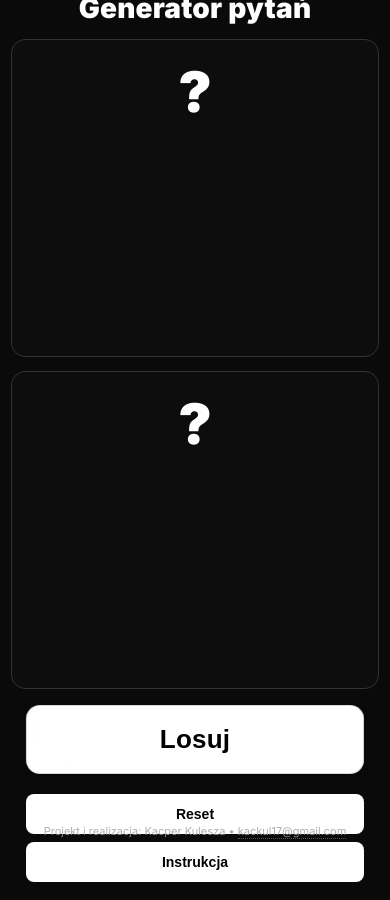
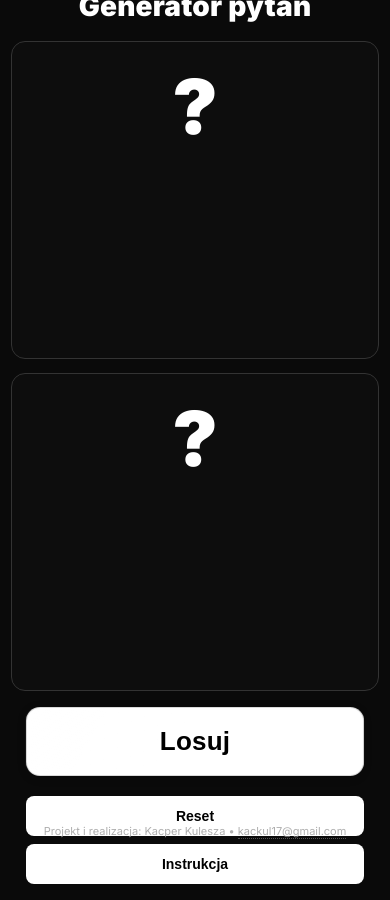
Before and after one commit to Sayukoo/generator-pytan-swps, a plain HTML site: page index.html in a window 390 px wide. Drawn offline with Linux system fonts and the light colour scheme.

Commit message:
Update styles.css

```diff
--- a/styles.css
+++ b/styles.css
@@ -209,9 +209,9 @@
       body { padding: 12px; }
       .app { min-height: 100svh; padding: 16px 14px; gap: 12px; }
       .app-title { font-size: 28px; }
-      .cards { gap: 14px; margin-top: 2px; }
+      .cards { gap: 14px; margin-top: 6px; }
       .card { min-width: 100%; height: 280px; padding: 18px 14px; }
-      .num { font-size: 56px; margin-bottom: 8px; }
+      .num { font-size: 76px; margin-bottom: 18px; }
       .question { font-size: 14px; }
       .primary-actions { margin-top: 4px; margin-bottom: 4px; width: 100%; }
       .primary-actions .primary#drawBtn { width: 100%; min-width: 0; padding: 18px 16px; font-size: 26px; }
```
